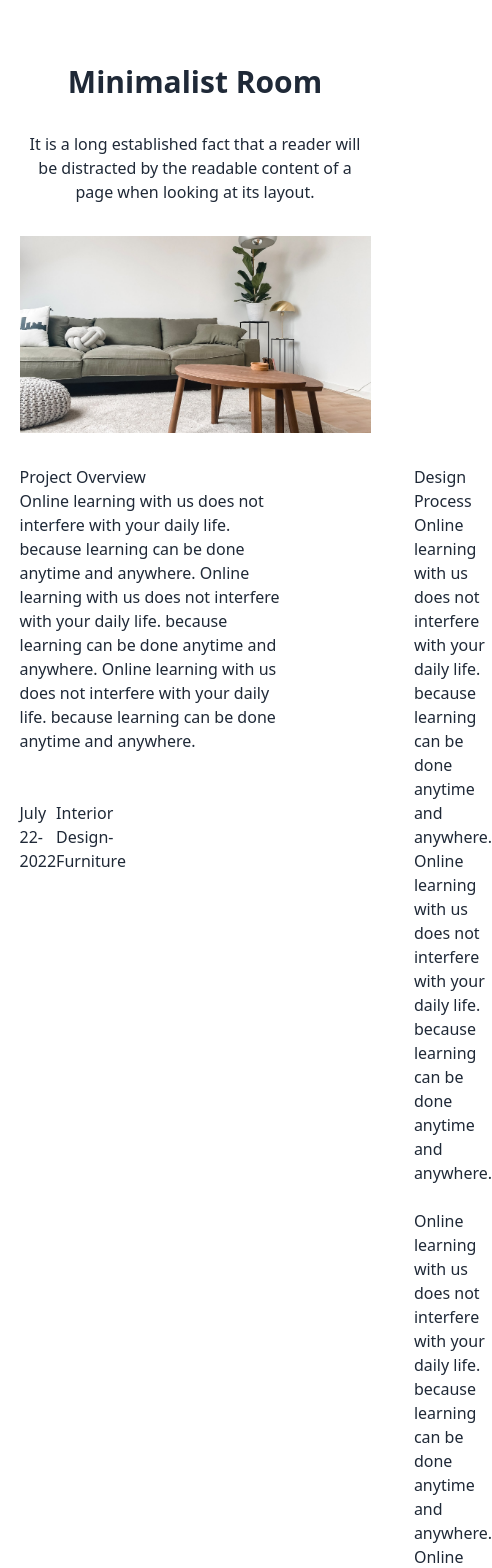
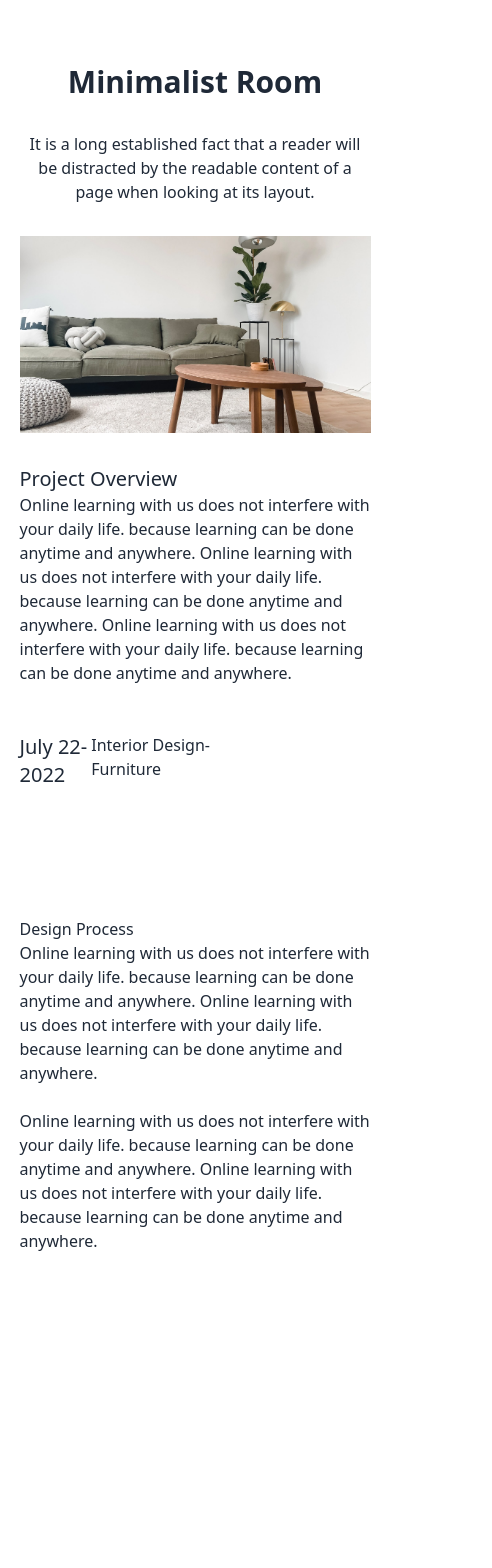
Before and after one commit to Alice2212/interior-design, a React (Create React App) app: page / in a window 390 px wide. Shown: the top 1568 px of the page, 492 px wide, since content can reach past the window. After the commit the page ends 1253 px from the top, so only its background shows below. Built offline with nearby package versions, Linux system fonts and the light colour scheme.

Commit message:
minimalist responsiveness

```diff
--- a/src/components/MinimalistRoom.jsx
+++ b/src/components/MinimalistRoom.jsx
@@ -20,9 +20,9 @@ const MinimalistRoom = () => {
         </div>
 
         {/* div for project and design process */}
-        <div className="minimalist-overview flex justify-between gap-32  ">
+        <div className="minimalist-overview flex flex-wrap justify-between gap-32 m-auto ">
           <div className="minimalist-overview  flex-1 ">
-            <h1 className="text-semibold">Project Overview</h1>
+            <h1 className="text-xl">Project Overview</h1>
             <p className="mb-12">
               Online learning with us does not interfere with your daily life.
               because learning can be done anytime and anywhere. Online learning
@@ -32,7 +32,7 @@ const MinimalistRoom = () => {
               anytime and anywhere.
             </p>
             <div className="flex justify-between ">
-                <h2>July 22-2022</h2>
+                <h2 className="text-xl">July 22-2022</h2>
                 <h2 className="mr-40">Interior Design-Furniture</h2>
             </div>
           </div>
```
